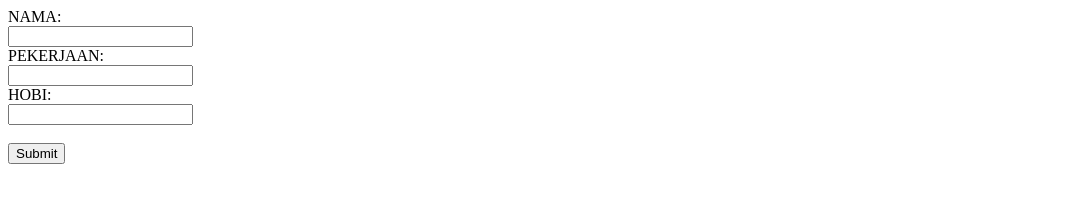
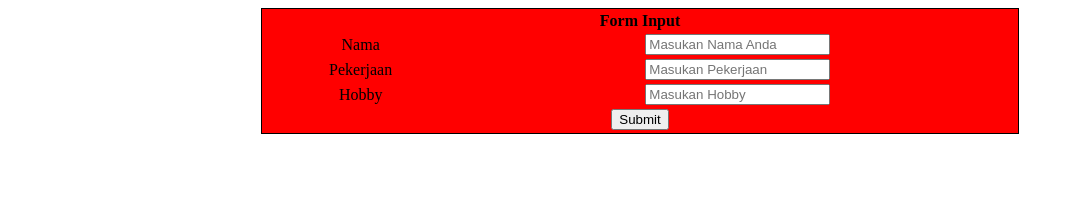
Before and after one commit to frenly02/tugas3js, a plain HTML site: page index.html in a window 1280 px wide. Shown: the whole page, without its empty margins (0-1074 px from the left). Drawn offline with Linux system fonts and the light colour scheme.

Commit message:
Update index.html

```diff
--- a/index.html
+++ b/index.html
@@ -1,37 +1,51 @@
 <!DOCTYPE html>
 <html lang="en">
-<head>
-<meta charset="UTF-8">
-<meta name="viewport" content="width=device-width, initial-scale=1.0">
-<title>TUGAS MSIB 3</title>
-</head>
-<body>
+  <head>
+    <meta charset="UTF-8" />
+    <meta name="viewport" content="width=device-width, initial-scale=1.0" />
+    <title>JS</title>
+  </head>
+  <body>
+    <form id="frm">
+      <table style="width: 60%; background-color: rgb(255, 0, 0); border: 1px solid; text-align: center; margin: auto">
+        <tr>
+          <th colspan="2">Form Input</th>
+        </tr>
+        <tr>
+          <td>
+            <label for="">Nama</label>
+          </td>
+          <td>
+            <input type="text" name="nama" id="" placeholder="Masukan Nama Anda" />
+          </td>
+        </tr>
+        <tr>
+          <td>
+            <label for="">Pekerjaan</label>
+          </td>
+          <td>
+            <input type="text" name="pekerjaan" id="" placeholder="Masukan Pekerjaan" />
+          </td>
+        </tr>
+        <tr>
+          <td>
+            <label for="">Hobby</label>
+          </td>
+          <td>
+            <input type="text" name="hobby" id="" placeholder="Masukan Hobby" />
+          </td>
+        </tr>
+        <tr>
+          <th colspan="2">
+            <button type="button" onclick="dataPerson()">Submit</button>
+          </th>
+        </tr>
+      </table>
+    </form>
+    <center id="hasil">
 
-<form id="myForm">
-    <label for="nama">NAMA:</label><br>
-    <input type="text" id="nama" name="nama"><br>
-    <label for="pekerjaan">PEKERJAAN:</label><br>
-    <input type="text" id="pekerjaan" name="pekerjaan"><br>
-    <label for="hobi">HOBI:</label><br>
-    <input type="text" id="hobi" name="hobi"><br><br>
-    <input type="button" value="Submit" onclick="submitForm()">
-</form>
+    </center>
 
-<div id="result"></div>
-
-<script>
-function submitForm() {
-    var nama = document.getElementById("nama").value;
-    var pekerjaan = document.getElementById("pekerjaan").value;
-    var hobi = document.getElementById("hobi").value;
-
-    var result = "Nama: " + nama + "<br>" +
-                 "Pekerjaan: " + pekerjaan + "<br>" +
-                 "Hobi: " + hobi;
-
-    document.getElementById("result").innerHTML = result;
-}
-</script>
-
-</body>
+    <script src="skrip.js"></script>
+  </body>
 </html>
```
